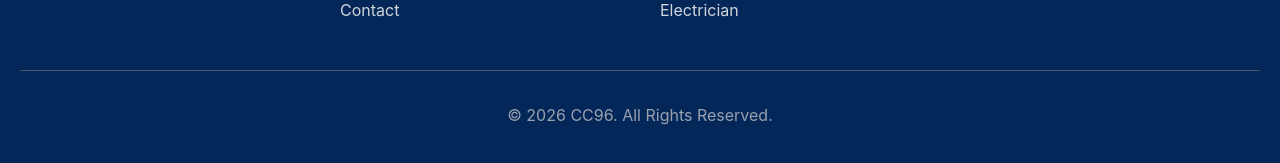
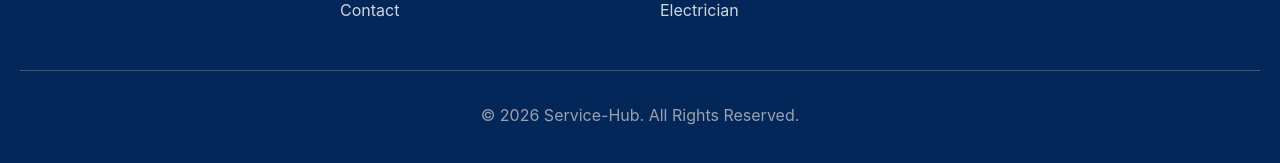
Before and after one commit to ADITYASINHA20/Service-Hub-Frontend, a React (Vite) app: page / in a window 1280 px wide. Shown: the part 3792-3955 px from the top of the page. Built offline with nearby package versions, Linux system fonts and the light colour scheme.

Commit message:
updated footer

```diff
--- a/src/components/footer/Footer.jsx
+++ b/src/components/footer/Footer.jsx
@@ -129,7 +129,7 @@ function Footer() {
         text-gray-400
         "
       >
-        © 2026 CC96. All Rights Reserved.
+        © 2026 Service-Hub. All Rights Reserved.
       </div>
 
     </footer>
```
